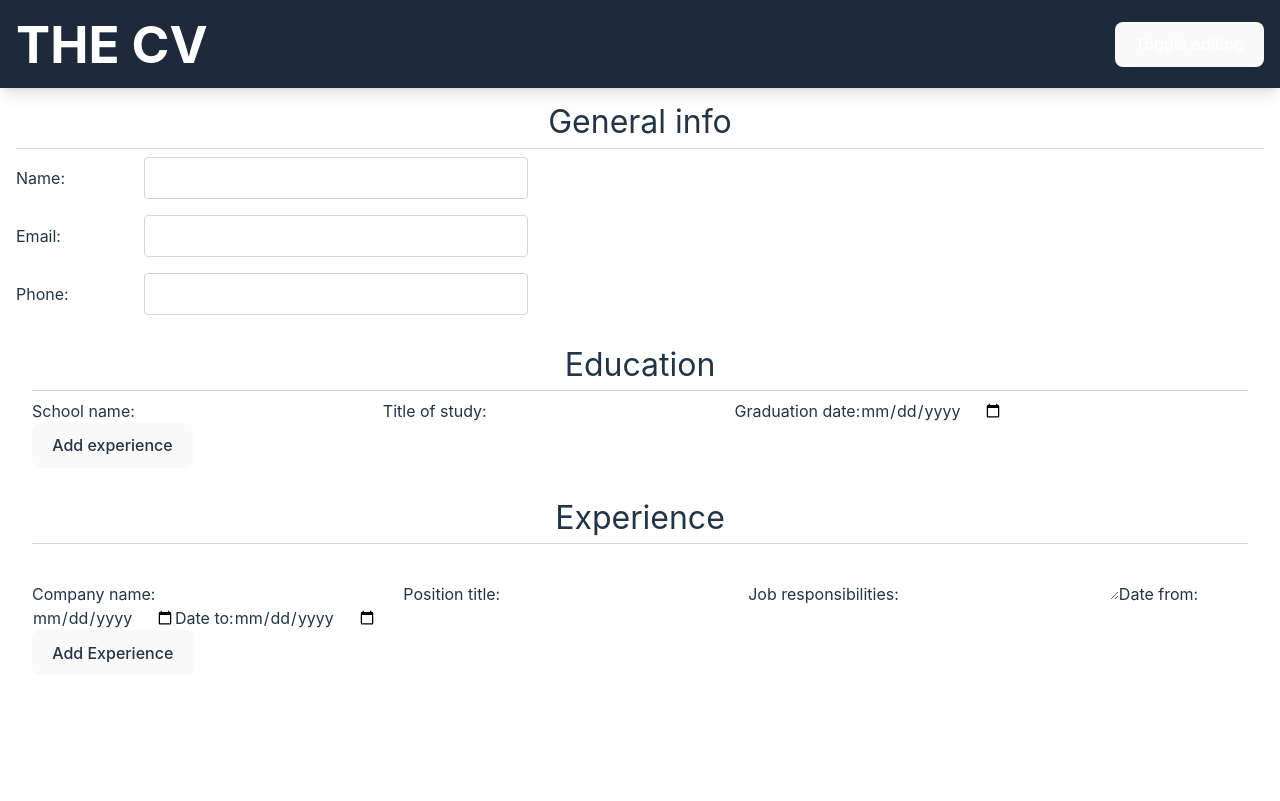
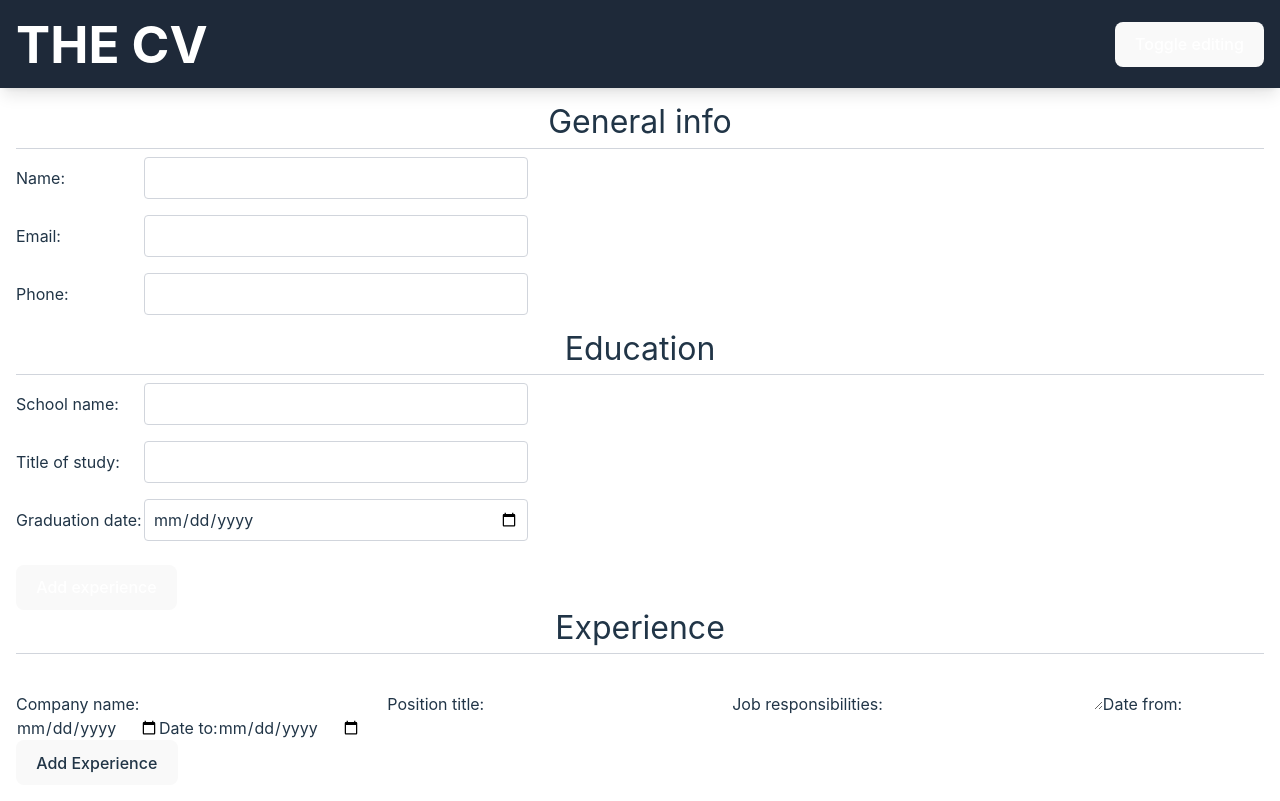
Before and after one commit to konradhorber/cv-builder, a React (Vite) app: page / in a window 1280 px wide. Built offline with nearby package versions, Linux system fonts and the light colour scheme.

Commit message:
Add style for education

```diff
--- a/src/App.tsx
+++ b/src/App.tsx
@@ -27,12 +27,12 @@ function App() {
           <hr className="w-full border-t border-gray-300 my-2" />
           <GeneralInfo isEditing={isEditing} />
         </div>
-        <div className="w-full flex flex-col justify-start items-start p-4">
+        <div className="w-full flex flex-col justify-start items-start">
           <h2>Education</h2>
           <hr className="w-full border-t border-gray-300 my-2" />
           <Education isEditing={isEditing} />
         </div>
-        <div className="w-full flex flex-col justify-start items-start p-4">
+        <div className="w-full flex flex-col justify-start items-start">
           <h2>Experience</h2>
           <hr className="w-full border-t border-gray-300 my-2" />
           <Experience isEditing={isEditing} />
--- a/src/components/Education.tsx
+++ b/src/components/Education.tsx
@@ -35,41 +35,54 @@ function Education({ isEditing }: GeneralInfoProps) {
     }
 
     return (
-        <form>
+        <form className="w-full">
             {isEditing ? (
-                <>
+                <div className="max-w-lg">
                     {experiences.map((experience, index) => (
-                        <div key={index}>
-                            <label htmlFor="schoolName">School name:</label>
+                        <div key={index} className="mb-6">
+                            <div className="mb-4 flex flex-col md:flex-row md:items-center">
+                                <label htmlFor="schoolName" className="mb-2 md:mb-0 md:w-1/4">School name:</label>
                                 <input
                                     type="text"
                                     id="schoolName"
                                     name="schoolName"
                                     value={experience.schoolName}
                                     onChange={(e) => handleExperienceChange(index, e)}
+                                    className="w-full md:w-3/4 border border-gray-300 rounded p-2 focus:outline-none focus:ring-2 focus:ring-blue-500"
                                 />
-                            <label htmlFor="titleOfStudy">Title of study:</label>
+                            </div>
+                            <div className="mb-4 flex flex-col md:flex-row md:items-center">
+                                <label htmlFor="titleOfStudy" className="mb-2 md:mb-0 md:w-1/4">Title of study:</label>
                                 <input
                                     type="text"
                                     id="titleOfStudy"
                                     name="titleOfStudy"
                                     value={experience.titleOfStudy}
                                     onChange={(e) => handleExperienceChange(index, e)}
+                                    className="w-full md:w-3/4 border border-gray-300 rounded p-2 focus:outline-none focus:ring-2 focus:ring-blue-500"
                                 />
-                            <label htmlFor="graduationDate">Graduation date:</label>
+                            </div>
+                            <div className="mb-4 flex flex-col md:flex-row md:items-center">
+                                <label htmlFor="graduationDate" className="mb-2 md:mb-0 md:w-1/4">Graduation date:</label>
                                 <input
                                     type="date"
                                     id="graduationDate"
                                     name="graduationDate"
                                     value={experience.graduationDate}
                                     onChange={(e) => handleExperienceChange(index, e)}
+                                    className="w-full md:w-3/4 border border-gray-300 rounded p-2 focus:outline-none focus:ring-2 focus:ring-blue-500"
                                 />
                             </div>
+                        </div>
                     ))}
-                    <button type="button" onClick={addExperience}>
+                    <button
+                        type="button"
+                        onClick={addExperience}
+                        className="px-4 py-2 bg-blue-500 text-white rounded hover:bg-blue-600"
+                    >
                         Add experience
                     </button>
-                </>
+                </div>
             ) : (
                 experiences.map((experience, index) => (
                     <div key={index}>
```
Lines whose indentation alone changed are shown as unchanged.
